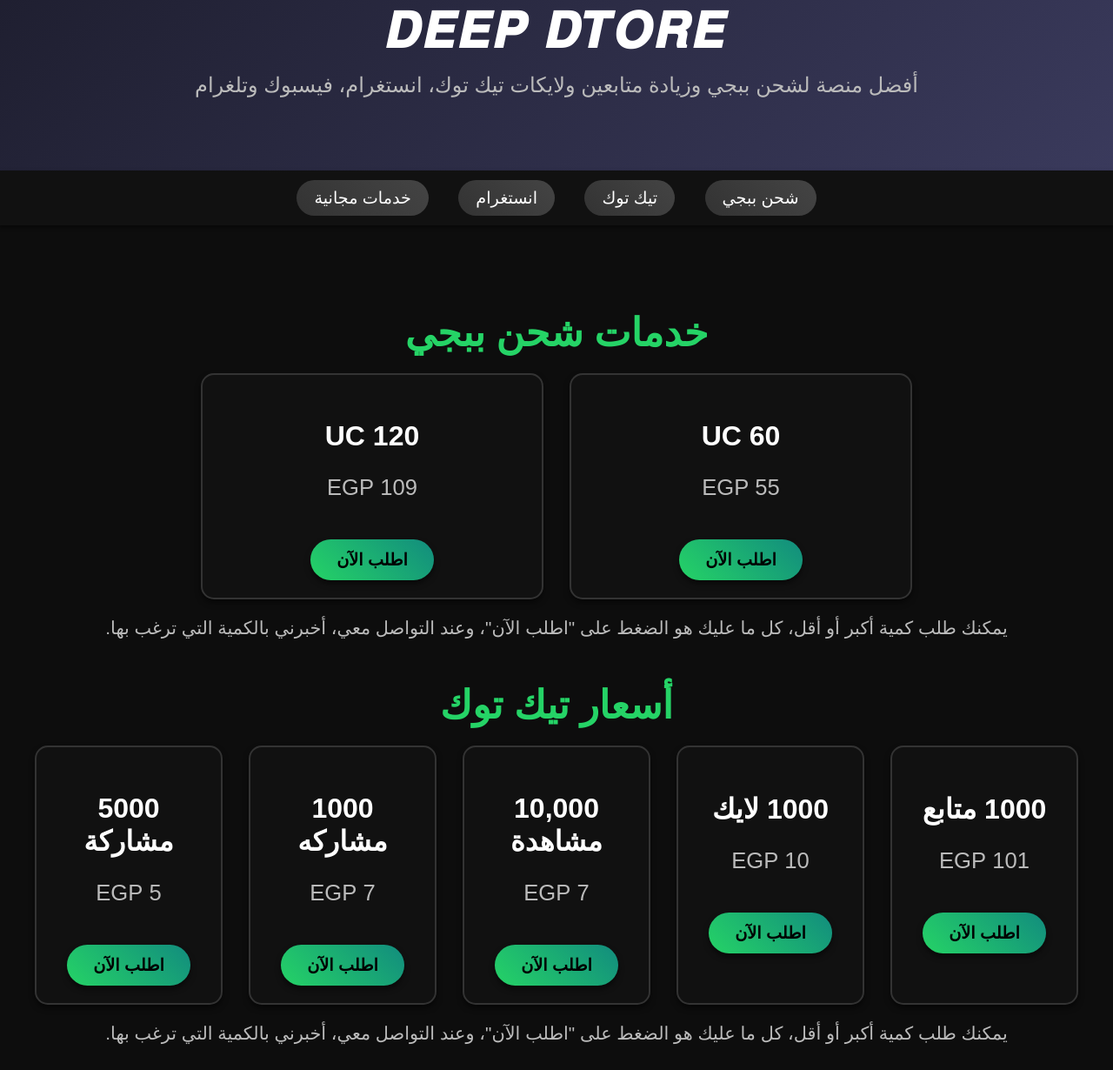
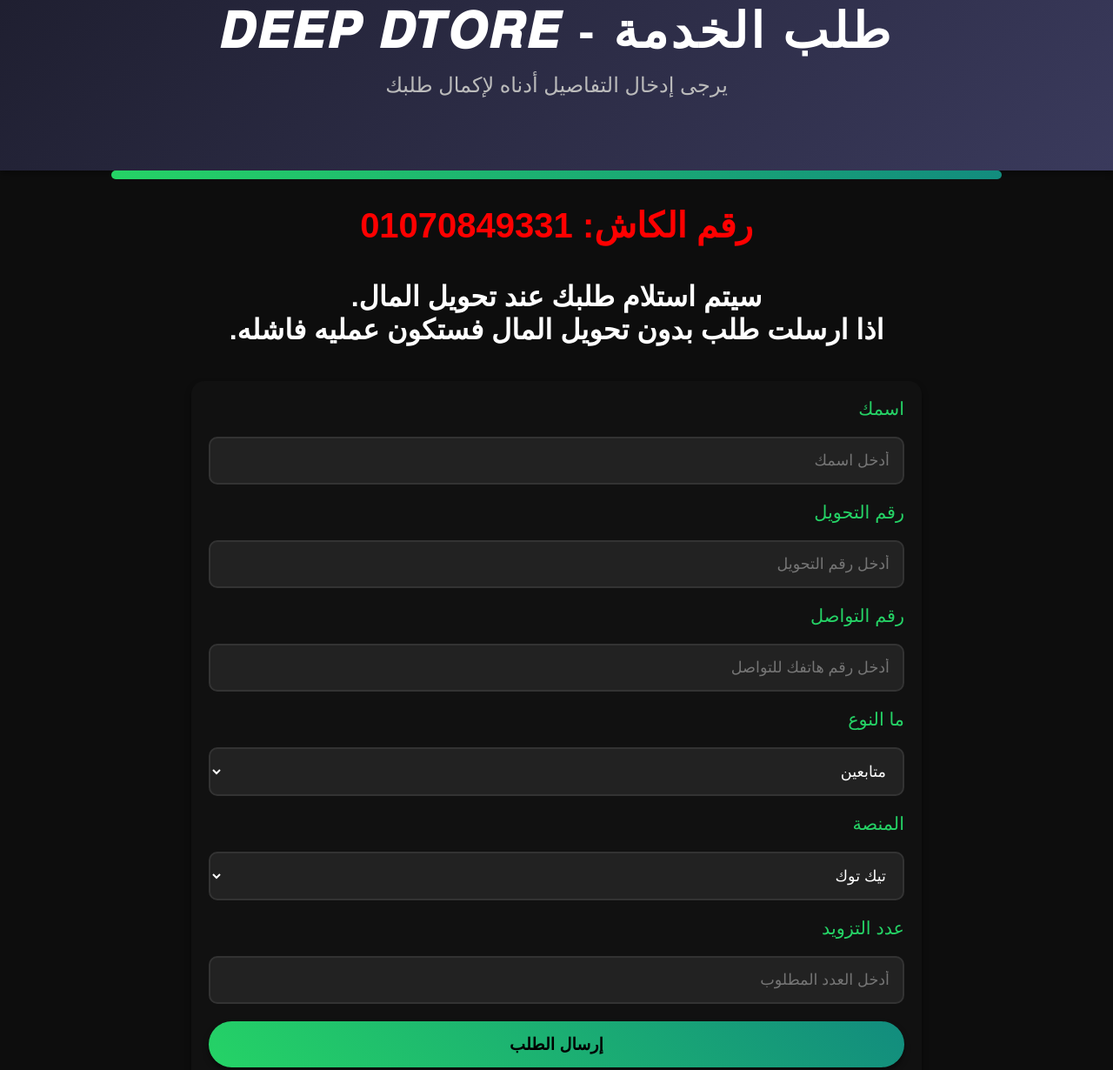
Before and after one commit to DEEPSTORE1/DEEPSTORE, a plain HTML site: page index.html in a window 1280 px wide. Shown: the part 57-1287 px from the top of the page at 87% size. Drawn offline with Linux system fonts and the light colour scheme.

Commit message:
Add files via upload

```diff
--- a/index.html
+++ b/index.html
@@ -3,18 +3,16 @@
 <head>
     <meta charset="UTF-8">
     <meta name="viewport" content="width=device-width, initial-scale=1.0">
-    <title>𝑫𝑬𝑬𝑷 𝑫𝑻𝑶𝑹𝑬</title>
+    <title>طلب الخدمة - 𝑫𝑬𝑬𝑷 𝑫𝑻𝑶𝑹𝑬</title>
     <style>
-        /* تنسيقات عامة */
         body {
             font-family: 'Cairo', sans-serif;
             margin: 0;
             padding: 0;
-            background-color: #0d0d0d; /* لون خلفية أغمق */
+            background-color: #0d0d0d;
             color: #fff;
         }
 
-        /* الهيدر */
         header {
             background: linear-gradient(135deg, #1e1e2f, #3a3a5c);
             color: #fff;
@@ -46,106 +44,58 @@
             color: #bbb;
         }
 
-        /* القائمة */
-        nav {
-            background-color: #111;
-            padding: 20px 0;
-            text-align: center;
-            position: sticky;
-            top: 0;
-            z-index: 1000;
-            box-shadow: 0 2px 4px rgba(0, 0, 0, 0.5);
-        }
-        nav a {
-            color: #fff;
-            text-decoration: none;
-            margin: 0 15px;
-            font-size: 1.2em;
-            padding: 10px 20px;
-            border-radius: 30px;
-            background: linear-gradient(45deg, #333, #444);
-            transition: all 0.3s ease;
-        }
-        nav a:hover {
-            background: linear-gradient(45deg, #25D366, #128C7E);
-            color: #000;
-            transform: scale(1.1);
+        .container {
+            max-width: 800px;
+            margin: 40px auto;
+            padding: 20px;
+            background: #111;
+            border-radius: 15px;
+            box-shadow: 0 4px 6px rgba(0, 0, 0, 0.5);
         }
 
-        /* الحاوية */
-        .container {
-            max-width: 1200px;
-            margin: 40px auto;
-            padding: 20px;
+        form {
+            display: flex;
+            flex-direction: column;
+            gap: 20px;
         }
 
-        /* الأقسام */
-        .section {
-            margin-bottom: 50px;
-            text-align: center;
-        }
-        .section h2 {
-            font-size: 2.8em;
-            margin-bottom: 20px;
+        label {
+            font-size: 1.3em;
             color: #25D366;
-            text-transform: uppercase;
-        }
-        .section p {
-            font-size: 1.3em;
-            color: #bbb;
         }
 
-        /* صناديق الأسعار */
-        .prices {
-            display: flex;
-            flex-wrap: wrap;
-            justify-content: center;
-            gap: 30px;
+        input, select {
+            padding: 15px;
+            font-size: 1.1em;
+            background-color: #222;
+            border: 2px solid #333;
+            border-radius: 10px;
+            color: #fff;
+            outline: none;
+            transition: border-color 0.3s ease;
         }
-        .price-box {
-            flex: 1;
-            max-width: 350px;
-            background: #111;
-            border: 2px solid #333;
-            border-radius: 15px;
-            padding: 20px;
-            text-align: center;
-            transition: all 0.3s ease;
-            box-shadow: 0 4px 6px rgba(0, 0, 0, 0.5);
+        input:focus, select:focus {
+            border-color: #25D366;
         }
-        .price-box:hover {
-            border-color: #25D366;
-            transform: scale(1.1);
-        }
-        .price-box h3 {
-            margin-bottom: 15px;
-            font-size: 2em;
-            color: #fff;
-        }
-        .price-box p {
-            font-size: 1.6em;
-            color: #bbb;
-        }
+
         .btn {
-            display: inline-block;
-            margin-top: 20px;
-            padding: 12px 30px;
+            padding: 15px;
             font-size: 1.2em;
             font-weight: bold;
             color: #000;
-            text-decoration: none;
             background: linear-gradient(45deg, #25D366, #128C7E);
             border: none;
             border-radius: 50px;
             transition: all 0.3s ease;
             box-shadow: 0 4px 6px rgba(0, 0, 0, 0.5);
+            cursor: pointer;
         }
+
         .btn:hover {
             background: linear-gradient(45deg, #128C7E, #25D366);
-            transform: scale(1.1);
+            transform: scale(1.05);
         }
 
-        /* الفوتر */
         footer {
             background-color: #111;
             color: #bbb;
@@ -158,86 +108,119 @@
             margin: 0;
             font-size: 1.2em;
         }
+
+        .alert-message {
+            text-align: center;
+            margin: 30px 0;
+        }
+        .alert-message p {
+            font-size: 2.5em;
+            font-weight: bold;
+            color: #ff0000;
+            cursor: pointer;
+        }
+        .alert-message .note {
+            font-size: 2em;
+            font-weight: bold;
+            color: #fff;
+        }
     </style>
 </head>
 <body>
 
 <header>
-    <h1>𝑫𝑬𝑬𝑷 𝑫𝑻𝑶𝑹𝑬</h1>
-    <p>أفضل منصة لشحن ببجي وزيادة متابعين ولايكات تيك توك، انستغرام، فيسبوك وتلغرام</p>
+    <h1>طلب الخدمة - 𝑫𝑬𝑬𝑷 𝑫𝑻𝑶𝑹𝑬</h1>
+    <p>يرجى إدخال التفاصيل أدناه لإكمال طلبك</p>
 </header>
 
-<nav>
-    <a href="#pubg">شحن ببجي</a>
-    <a href="#tiktok">تيك توك</a>
-    <a href="#instagram">انستغرام</a>
-    <a href="#free-services">خدمات مجانية</a>
-</nav>
+<div class="alert-message">
+    <p id="cash-number" onclick="copyToClipboard()">رقم الكاش: 01070849331</p>
+    <p class="note">سيتم استلام طلبك عند تحويل المال.<br>اذا ارسلت طلب بدون تحويل المال فستكون عمليه فاشله.</p>
+</div>
 
 <div class="container">
-    <div id="pubg" class="section">
-        <h2>خدمات شحن ببجي</h2>
-        <div class="prices">
-            <div class="price-box">
-                <h3>60 UC</h3>
-                <p>55 EGP</p>
-                <a href="order.html" class="btn">اطلب الآن</a>
-            </div>
-            <div class="price-box">
-                <h3>120 UC</h3>
-                <p>109 EGP</p>
-                <a href="order.html" class="btn">اطلب الآن</a>
-            </div>
-        </div>
-        <p>يمكنك طلب كمية أكبر أو أقل، كل ما عليك هو الضغط على "اطلب الآن"، وعند التواصل معي، أخبرني بالكمية التي ترغب بها.</p>
-    </div>
+    <form id="order-form">
+        <label for="name">اسمك</label>
+        <input type="text" id="name" name="name" placeholder="أدخل اسمك" required>
 
-    <div id="tiktok" class="section">
-        <h2>أسعار تيك توك</h2>
-        <div class="prices">
-            <div class="price-box">
-                <h3>1000 متابع</h3>
-                <p>101 EGP</p>
-                <a href="order.html" class="btn">اطلب الآن</a>
-            </div>
-            <div class="price-box">
-                <h3>1000 لايك</h3>
-                <p>10 EGP</p>
-                <a href="order.html" class="btn">اطلب الآن</a>
-            </div>
-            <div class="price-box">
-                <h3>10,000 مشاهدة</h3>
-                <p>7 EGP</p>
-                <a href="order.html" class="btn">اطلب الآن</a>
-            </div>
-            <div class="price-box">
-                <h3>1000 مشاركه</h3>
-                <p>7 EGP</p>
-                <a href="order.html" class="btn">اطلب الآن</a>
-            </div>
-            <div class="price-box">
-                <h3>5000 مشاركة</h3>
-                <p>5 EGP</p>
-                <a href="order.html" class="btn">اطلب الآن</a>
-            </div>
-        </div>
-        <p>يمكنك طلب كمية أكبر أو أقل، كل ما عليك هو الضغط على "اطلب الآن"، وعند التواصل معي، أخبرني بالكمية التي ترغب بها.</p>
-    </div>
+        <label for="payment_number">رقم التحويل</label>
+        <input type="text" id="payment_number" name="payment_number" placeholder="أدخل رقم التحويل" required>
 
-    <div id="instagram" class="section">
-        <h2>أسعار إنستغرام</h2>
-        <div class="prices">
-            <div class="price-box">
-                <h3>1000 متابع</h3>
-                <p>105 EGP</p>
-                <a href="order.html" class="btn">اطلب الآن</a>
-            </div>
-            <div class="price-box">
-                <h3>1000 لايك</h3>
-                <p>15 EGP</p>
-                <a href="order.html" class="btn">اطلب الآن</a>
-            </div>
-            <div class="price-box">
-                <h3>10,000 مشاهدة</h3>
-                <p>10 EGP</p>
-                <a href="order.html" class="btn">اطلب الآن</a>
+        <label for="contact_number">رقم التواصل</label>
+        <input type="text" id="contact_number" name="contact_number" placeholder="أدخل رقم هاتفك للتواصل" required>
+
+        <label for="service_type">ما النوع</label>
+        <select id="service_type" name="service_type" required>
+            <option value="followers">متابعين</option>
+            <option value="likes">لايكات</option>
+            <option value="views">مشاهدات</option>
+            <option value="comments">تعليقات</option>
+            <option value="shares">مشاركات</option>
+        </select>
+
+        <label for="platform">المنصة</label>
+        <select id="platform" name="platform" required>
+            <option value="tiktok">تيك توك</option>
+            <option value="instagram">إنستغرام</option>
+            <option value="facebook">فيس بوك</option>
+        </select>
+
+        <label for="quantity">عدد التزويد</label>
+        <input type="number" id="quantity" name="quantity" placeholder="أدخل العدد المطلوب" required>
+
+        <button type="submit" class="btn">إرسال الطلب</button>
+    </form>
+</div>
+
+<footer>
+    <p>Developed by mohamed okasha</p>
+    <p>WhatsApp: 01097169122</p>
+    <p>Telegram: @DEEPSTORE00</p>
+</footer>
+
+<script>
+    function copyToClipboard() {
+        const cashNumber = document.getElementById("cash-number").textContent.split(":")[1].trim();
+        const tempInput = document.createElement("input");
+        document.body.appendChild(tempInput);
+        tempInput.value = cashNumber;
+        tempInput.select();
+        document.execCommand("copy");
+        document.body.removeChild(tempInput);
+        alert("تم نسخ رقم الكاش: " + cashNumber);
+    }
+
+    document.getElementById("order-form").addEventListener("submit", function(event) {
+        event.preventDefault();
+
+        const name = document.getElementById("name").value;
+        const paymentNumber = document.getElementById("payment_number").value;
+        const contactNumber = document.getElementById("contact_number").value;
+        const serviceType = document.getElementById("service_type").value;
+        const platform = document.getElementById("platform").value;
+        const quantity = document.getElementById("quantity").value;
+
+        const message = `طلب جديد من: ${name}\nرقم التحويل: ${paymentNumber}\nرقم التواصل: ${contactNumber}\nالنوع: ${serviceType}\nالمنصة: ${platform}\nالعدد المطلوب: ${quantity}`;
+
+        const botToken = "7997971423:AAGDF5wvUJgbTr9-E4OrUsAFxmhIOhozsOM";  // التوكن الخاص بالبوت
+        const chatId = "7862056955";  // معرف الدردشة الذي زودتني به
+
+        const url = `https://api.telegram.org/bot${botToken}/sendMessage?chat_id=${chatId}&text=${encodeURIComponent(message)}`;
+
+        fetch(url)
+            .then(response => response.json())
+            .then(data => {
+                if (data.ok) {
+                    alert("تم إرسال الطلب بنجاح!");
+                } else {
+                    alert("حدث خطأ في إرسال الطلب.");
+                }
+            })
+            .catch(error => {
+                alert("حدث خطأ في الاتصال بالبوت.");
+            });
+    });
+</script>
+
+</body>
+</html>
```
